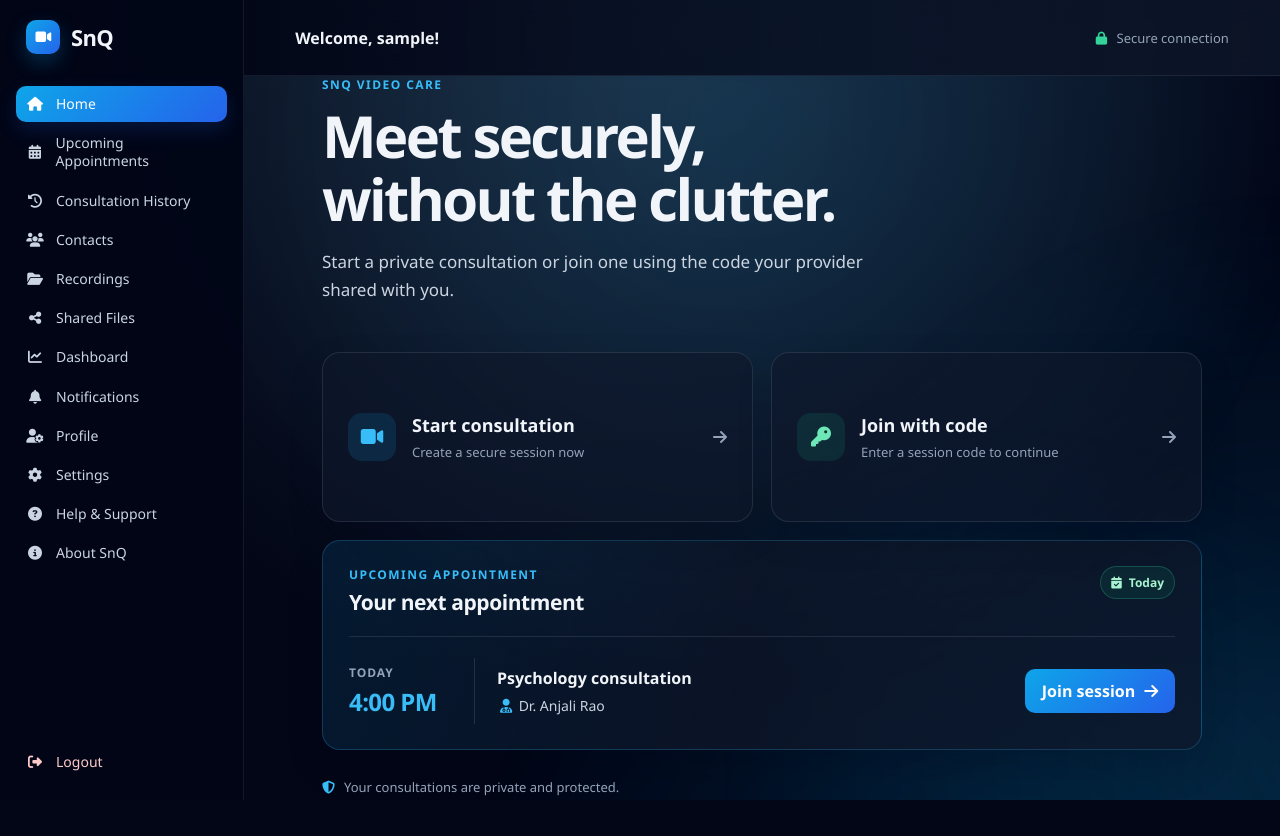
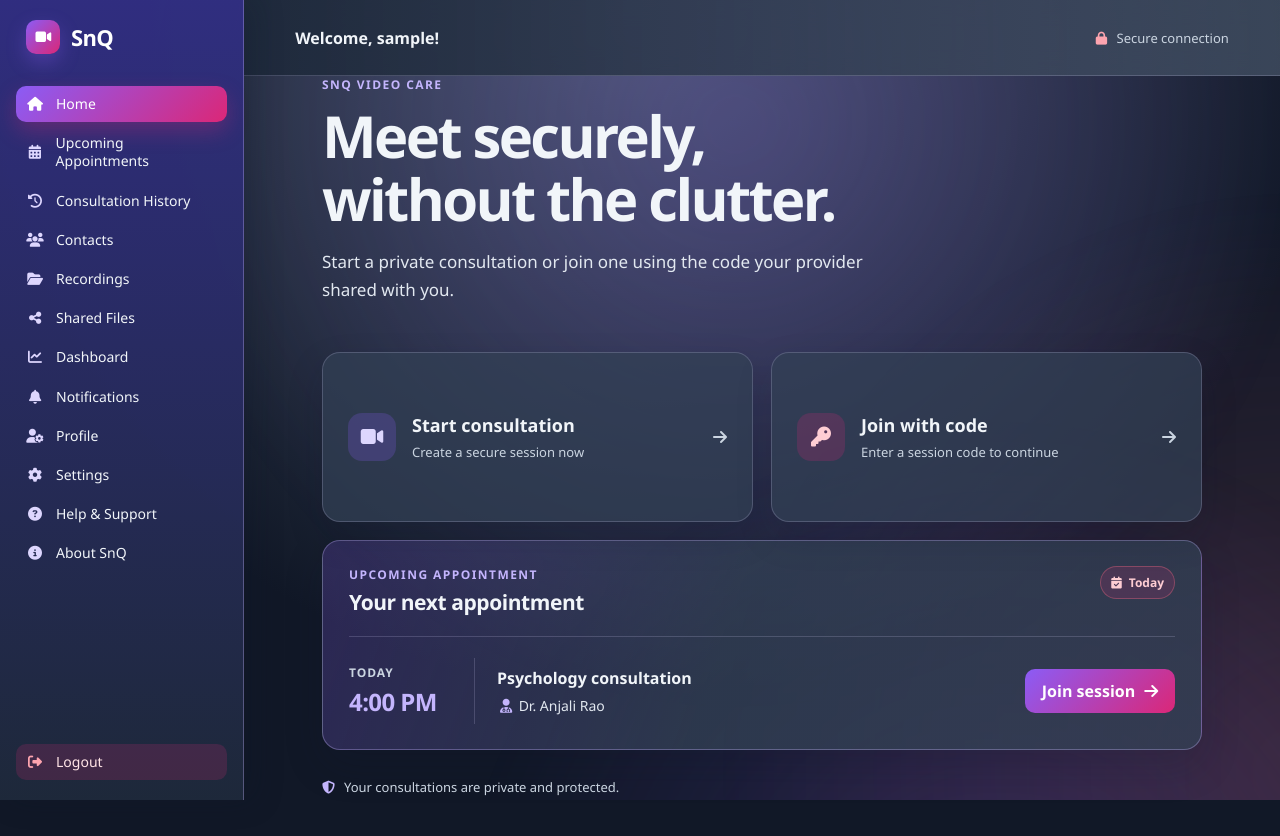
Before and after one commit to santoshki/snq_video_conferencing, a Flask app: page /home in a window 1280 px wide. Run offline with Flask 3, Linux system fonts and the light colour scheme; the visitor is signed in with stand-in values (Sample User, id 1).

Commit message:
1. Updated Home screen style.

```diff
--- a/static/snq_home_screen_style.css
+++ b/static/snq_home_screen_style.css
@@ -1,42 +1,47 @@
 :root {
-    --navy-950: #020617;
-    --navy-900: #0f172a;
-    --navy-800: #1e293b;
-    --sky-400: #38bdf8;
-    --sky-500: #0ea5e9;
-    --blue-600: #2563eb;
+    --navy-950: #111827;
+    --navy-900: #1f2937;
+    --navy-800: #334155;
+    --sky-400: #c4b5fd;
+    --sky-500: #8b5cf6;
+    --blue-600: #db2777;
     --slate-100: #f1f5f9;
-    --slate-300: #cbd5e1;
-    --slate-400: #94a3b8;
+    --slate-300: #e2e8f0;
+    --slate-400: #cbd5e1;
 }
 
 * { box-sizing: border-box; margin: 0; }
-body { min-height: 100vh; background: radial-gradient(circle at top, #1e293b 0%, var(--navy-950) 66%); color: var(--slate-100); font-family: "Segoe UI", system-ui, sans-serif; }
+body { min-height: 100vh; background: radial-gradient(circle at top, #475569 0%, var(--navy-950) 66%); color: var(--slate-100); font-family: "Segoe UI", system-ui, sans-serif; }
 button, input { font: inherit; }
 button { border: 0; }
 
 .wave-bg { position: fixed; inset: 0; z-index: -1; overflow: hidden; pointer-events: none; }
-.wave-bg span { position: absolute; width: 90vw; height: 90vw; border-radius: 50%; filter: blur(20px); background: radial-gradient(circle, rgba(14, 165, 233, .15), transparent 66%); animation: drift 17s ease-in-out infinite; }
+.wave-bg span { position: absolute; width: 90vw; height: 90vw; border-radius: 50%; filter: blur(20px); background: radial-gradient(circle, rgba(139, 92, 246, .22), transparent 66%); animation: drift 17s ease-in-out infinite; }
 .wave-bg span:nth-child(1) { top: -38vw; left: 8vw; }
 .wave-bg span:nth-child(2) { right: -42vw; bottom: -40vw; animation-delay: -6s; animation-duration: 22s; }
 .wave-bg span:nth-child(3) { left: 33vw; bottom: -58vw; animation-delay: -11s; }
+.wave-bg span:nth-child(2) { background: radial-gradient(circle, rgba(251, 113, 133, .16), transparent 66%); }
 @keyframes drift { 50% { transform: translate(5vw, 3vw) scale(1.08); } }
 
-.sidebar { position: fixed; inset: 0 auto 0 0; z-index: 2; width: 244px; padding: 20px 16px; display: flex; flex-direction: column; background: rgba(2, 6, 23, .94); border-right: 1px solid rgba(148, 163, 184, .12); }
-.brand { display: flex; align-items: center; gap: 11px; padding: 0 10px; color: var(--slate-100); font-size: 22px; font-weight: 700; text-decoration: none; letter-spacing: -.03em; }
-.brand-mark { width: 34px; height: 34px; display: grid; place-items: center; color: white; font-size: 14px; border-radius: 10px; background: linear-gradient(135deg, var(--sky-500), var(--blue-600)); box-shadow: 0 8px 20px rgba(14, 165, 233, .25); }
+.sidebar { position: fixed; inset: 0 auto 0 0; z-index: 2; width: 244px; padding: 20px 16px; display: flex; flex-direction: column; background: linear-gradient(180deg, rgba(49, 46, 129, .98), rgba(30, 41, 59, .98)); border-right: 1px solid rgba(196, 181, 253, .34); box-shadow: 10px 0 28px rgba(15, 23, 42, .22); }
+.brand { display: flex; align-items: center; gap: 11px; padding: 0 10px; color: #ffffff; font-size: 22px; font-weight: 700; text-decoration: none; letter-spacing: -.03em; }
+.brand-mark { width: 34px; height: 34px; display: grid; place-items: center; color: white; font-size: 14px; border-radius: 10px; background: linear-gradient(135deg, var(--sky-500), var(--blue-600)); box-shadow: 0 8px 20px rgba(139, 92, 246, .32); }
 .sidebar-menu { display: grid; gap: 3px; margin-top: 32px; }
-.sidebar-menu a, .logout-button { display: flex; align-items: center; gap: 12px; padding: 9px 10px; border-radius: 10px; color: var(--slate-300); font-size: 14px; line-height: 1.3; text-decoration: none; transition: background .2s ease, color .2s ease, transform .2s ease; }
-.sidebar-menu a:hover { color: white; background: rgba(56, 189, 248, .10); }
-.sidebar-menu a.active { color: white; background: linear-gradient(135deg, var(--sky-500), var(--blue-600)); box-shadow: 0 8px 20px rgba(37, 99, 235, .18); }
+.sidebar-menu a, .logout-button { display: flex; align-items: center; gap: 12px; padding: 9px 10px; border-radius: 10px; color: #f1f5f9; font-size: 14px; line-height: 1.3; text-decoration: none; transition: background .2s ease, color .2s ease, transform .2s ease; }
+.sidebar-menu a i { color: #ddd6fe; }
+.sidebar-menu a:hover { color: #ffffff; background: rgba(196, 181, 253, .20); }
+.sidebar-menu a:hover i { color: #ffffff; }
+.sidebar-menu a.active { color: #ffffff; background: linear-gradient(135deg, #8b5cf6, #db2777); box-shadow: 0 9px 22px rgba(219, 39, 119, .30); }
+.sidebar-menu a.active i { color: #ffffff; }
 .sidebar-menu i, .logout-button i { width: 18px; text-align: center; }
-.logout-button { margin-top: auto; color: #fecaca; }
-.logout-button:hover { color: white; background: rgba(239, 68, 68, .16); }
+.logout-button { margin-top: auto; color: #ffe4e6; background: rgba(219, 39, 119, .18); }
+.logout-button i { color: #fda4af; }
+.logout-button:hover { color: #ffffff; background: rgba(219, 39, 119, .34); }
 
-.top-bar { position: fixed; top: 0; left: 244px; right: 0; z-index: 1; height: 76px; padding: 0 clamp(24px, 4vw, 64px); display: flex; align-items: center; justify-content: space-between; background: linear-gradient(90deg, rgba(2, 6, 23, .92), rgba(15, 23, 42, .74)); border-bottom: 1px solid rgba(148, 163, 184, .12); backdrop-filter: blur(12px); }
+.top-bar { position: fixed; top: 0; left: 244px; right: 0; z-index: 1; height: 76px; padding: 0 clamp(24px, 4vw, 64px); display: flex; align-items: center; justify-content: space-between; background: linear-gradient(90deg, rgba(30, 41, 59, .94), rgba(71, 85, 105, .72)); border-bottom: 1px solid rgba(221, 214, 254, .20); backdrop-filter: blur(12px); }
 .top-bar p { font-size: 16px; font-weight: 600; }
 .security-status { color: var(--slate-400); font-size: 13px; }
-.security-status i { color: #34d399; margin-right: 6px; }
+.security-status i { color: #fda4af; margin-right: 6px; }
 
 .page-content { min-height: 100vh; margin-left: 244px; padding: 76px clamp(24px, 5vw, 84px) 40px; display: grid; place-items: center; }
 .home-panel { width: min(100%, 880px); }
@@ -46,23 +51,23 @@ h1 { max-width: 600px; font-size: clamp(34px, 5vw, 58px); line-height: 1.08; let
 .hero-description { max-width: 560px; margin-top: 18px; color: var(--slate-300); font-size: 17px; line-height: 1.65; }
 
 .quick-actions { display: grid; grid-template-columns: repeat(2, minmax(0, 1fr)); gap: 18px; margin-top: 48px; }
-.action-card { min-height: 170px; padding: 25px; display: flex; align-items: center; gap: 16px; color: var(--slate-100); text-align: left; cursor: pointer; border: 1px solid rgba(203, 213, 225, .12); border-radius: 18px; background: rgba(15, 23, 42, .62); box-shadow: 0 15px 35px rgba(2, 6, 23, .15); transition: transform .2s ease, border-color .2s ease, box-shadow .2s ease; }
-.action-card:hover, .action-card:focus-visible { transform: translateY(-4px); outline: none; border-color: rgba(56, 189, 248, .65); box-shadow: 0 18px 34px rgba(14, 165, 233, .16); }
+.action-card { min-height: 170px; padding: 25px; display: flex; align-items: center; gap: 16px; color: var(--slate-100); text-align: left; cursor: pointer; border: 1px solid rgba(221, 214, 254, .20); border-radius: 18px; background: rgba(51, 65, 85, .72); box-shadow: 0 15px 35px rgba(15, 23, 42, .18); transition: transform .2s ease, border-color .2s ease, box-shadow .2s ease; }
+.action-card:hover, .action-card:focus-visible { transform: translateY(-4px); outline: none; border-color: rgba(196, 181, 253, .78); box-shadow: 0 18px 34px rgba(139, 92, 246, .22); }
 .action-icon { width: 48px; height: 48px; flex: 0 0 48px; display: grid; place-items: center; border-radius: 14px; font-size: 20px; }
-.new-meeting .action-icon { color: var(--sky-400); background: rgba(14, 165, 233, .14); }
-.join-meeting .action-icon { color: #6ee7b7; background: rgba(16, 185, 129, .13); }
+.new-meeting .action-icon { color: #ddd6fe; background: rgba(139, 92, 246, .22); }
+.join-meeting .action-icon { color: #fecdd3; background: rgba(219, 39, 119, .20); }
 .action-copy { display: grid; gap: 6px; }
 .action-copy strong { font-size: 18px; }
 .action-copy small { color: var(--slate-400); font-size: 13px; line-height: 1.45; }
 .action-arrow { margin-left: auto; color: var(--slate-400); transition: transform .2s ease, color .2s ease; }
 .action-card:hover .action-arrow { color: var(--sky-400); transform: translateX(3px); }
-.appointment-card { margin-top: 18px; padding: 25px 26px; border: 1px solid rgba(56, 189, 248, .22); border-radius: 18px; background: linear-gradient(110deg, rgba(14, 165, 233, .12), rgba(15, 23, 42, .72) 46%); box-shadow: 0 16px 38px rgba(2, 6, 23, .14); }
-.appointment-heading { display: flex; align-items: flex-start; justify-content: space-between; gap: 20px; padding-bottom: 20px; border-bottom: 1px solid rgba(203, 213, 225, .12); }
+.appointment-card { margin-top: 18px; padding: 25px 26px; border: 1px solid rgba(196, 181, 253, .34); border-radius: 18px; background: linear-gradient(110deg, rgba(139, 92, 246, .22), rgba(51, 65, 85, .76) 46%); box-shadow: 0 16px 38px rgba(15, 23, 42, .18); }
+.appointment-heading { display: flex; align-items: flex-start; justify-content: space-between; gap: 20px; padding-bottom: 20px; border-bottom: 1px solid rgba(221, 214, 254, .18); }
 .appointment-heading .eyebrow { margin-bottom: 5px; }
 .appointment-heading h2 { font-size: 21px; letter-spacing: -.02em; }
-.appointment-status { display: inline-flex; flex: 0 0 auto; align-items: center; gap: 7px; padding: 7px 10px; color: #a7f3d0; border: 1px solid rgba(52, 211, 153, .25); border-radius: 999px; background: rgba(16, 185, 129, .10); font-size: 12px; font-weight: 700; }
+.appointment-status { display: inline-flex; flex: 0 0 auto; align-items: center; gap: 7px; padding: 7px 10px; color: #fecdd3; border: 1px solid rgba(251, 113, 133, .34); border-radius: 999px; background: rgba(219, 39, 119, .16); font-size: 12px; font-weight: 700; }
 .appointment-details { display: grid; grid-template-columns: 126px minmax(0, 1fr) auto; align-items: center; gap: 22px; padding-top: 21px; }
-.appointment-time { min-height: 66px; padding-right: 22px; display: grid; align-content: center; gap: 4px; border-right: 1px solid rgba(203, 213, 225, .14); }
+.appointment-time { min-height: 66px; padding-right: 22px; display: grid; align-content: center; gap: 4px; border-right: 1px solid rgba(221, 214, 254, .18); }
 .appointment-day { color: var(--slate-400); font-size: 12px; font-weight: 700; letter-spacing: .08em; text-transform: uppercase; }
 .appointment-time strong { color: var(--sky-400); font-size: 24px; letter-spacing: -.025em; }
 .appointment-info { display: grid; gap: 7px; }
@@ -73,8 +78,8 @@ h1 { max-width: 600px; font-size: clamp(34px, 5vw, 58px); line-height: 1.08; let
 .privacy-note { display: flex; align-items: center; gap: 9px; margin-top: 28px; color: var(--slate-400); font-size: 13px; }
 .privacy-note i { color: var(--sky-400); }
 
-.modal { position: fixed; inset: 0; z-index: 5; display: none; align-items: center; justify-content: center; padding: 20px; background: rgba(2, 6, 23, .78); backdrop-filter: blur(6px); }
-.modal-content { width: min(100%, 480px); padding: 28px; border: 1px solid rgba(203, 213, 225, .15); border-radius: 20px; background: linear-gradient(145deg, #17233a, #0b1222); box-shadow: 0 24px 70px rgba(0, 0, 0, .55); }
+.modal { position: fixed; inset: 0; z-index: 5; display: none; align-items: center; justify-content: center; padding: 20px; background: rgba(15, 23, 42, .78); backdrop-filter: blur(6px); }
+.modal-content { width: min(100%, 480px); padding: 28px; border: 1px solid rgba(221, 214, 254, .22); border-radius: 20px; background: linear-gradient(145deg, #475569, #1e293b); box-shadow: 0 24px 70px rgba(15, 23, 42, .55); }
 .modal-header { display: flex; align-items: flex-start; justify-content: space-between; margin-bottom: 28px; }
 .modal-header .eyebrow { margin-bottom: 6px; }
 .modal-header h2 { font-size: 23px; letter-spacing: -.025em; }
@@ -84,23 +89,23 @@ h1 { max-width: 600px; font-size: clamp(34px, 5vw, 58px); line-height: 1.08; let
 .form-group { display: grid; gap: 8px; }
 .form-group label { color: var(--slate-300); font-size: 14px; font-weight: 600; }
 .form-group label span { color: var(--slate-400); font-weight: 400; }
-.form-group input { width: 100%; min-width: 0; padding: 13px 14px; color: var(--slate-100); border: 1px solid rgba(148, 163, 184, .22); border-radius: 10px; outline: none; background: rgba(2, 6, 23, .55); }
-.form-group input:focus { border-color: var(--sky-400); box-shadow: 0 0 0 3px rgba(56, 189, 248, .12); }
+.form-group input { width: 100%; min-width: 0; padding: 13px 14px; color: var(--slate-100); border: 1px solid rgba(221, 214, 254, .25); border-radius: 10px; outline: none; background: rgba(15, 23, 42, .50); }
+.form-group input:focus { border-color: var(--sky-400); box-shadow: 0 0 0 3px rgba(196, 181, 253, .18); }
 .input-with-btn { display: flex; gap: 10px; }
 .copy-btn, .cancel-btn, .primary-btn { min-height: 44px; padding: 0 16px; cursor: pointer; border-radius: 10px; font-weight: 600; transition: filter .2s ease, background .2s ease, box-shadow .2s ease; }
 .copy-btn, .cancel-btn { color: var(--slate-100); background: var(--navy-800); }
-.copy-btn:hover, .cancel-btn:hover { background: #334155; }
+.copy-btn:hover, .cancel-btn:hover { background: #475569; }
 .primary-btn { color: white; background: linear-gradient(135deg, var(--sky-500), var(--blue-600)); }
-.primary-btn:hover { filter: brightness(1.08); box-shadow: 0 8px 18px rgba(37, 99, 235, .28); }
+.primary-btn:hover { filter: brightness(1.08); box-shadow: 0 8px 18px rgba(219, 39, 119, .30); }
 .modal-actions { display: grid; grid-template-columns: 1fr 1fr; gap: 12px; margin-top: 6px; }
 
 @media (max-width: 760px) {
-    .sidebar { position: static; width: auto; min-height: auto; padding: 14px 18px; flex-direction: row; align-items: center; gap: 16px; border-bottom: 1px solid rgba(148, 163, 184, .12); border-right: 0; }
+    .sidebar { position: static; width: auto; min-height: auto; padding: 14px 18px; flex-direction: row; align-items: center; gap: 16px; border-bottom: 1px solid rgba(221, 214, 254, .20); border-right: 0; }
     .sidebar-menu { display: flex; margin: 0; gap: 4px; overflow-x: auto; scrollbar-width: none; }
     .sidebar-menu a, .logout-button { padding: 9px; }
     .sidebar-menu span, .logout-button span { display: none; }
     .logout-button { margin: 0 0 0 auto; }
-    .top-bar { position: static; height: auto; padding: 13px 18px; background: rgba(2, 6, 23, .75); }
+    .top-bar { position: static; height: auto; padding: 13px 18px; background: rgba(30, 41, 59, .84); }
     .page-content { min-height: calc(100vh - 110px); margin: 0; padding: 58px 24px; place-items: start center; }
 }
 @media (max-width: 560px) {
@@ -112,7 +117,7 @@ h1 { max-width: 600px; font-size: clamp(34px, 5vw, 58px); line-height: 1.08; let
     .appointment-heading { align-items: center; }
     .appointment-heading h2 { font-size: 19px; }
     .appointment-details { grid-template-columns: 1fr; gap: 16px; }
-    .appointment-time { min-height: auto; padding: 0 0 16px; border-right: 0; border-bottom: 1px solid rgba(203, 213, 225, .14); }
+    .appointment-time { min-height: auto; padding: 0 0 16px; border-right: 0; border-bottom: 1px solid rgba(221, 214, 254, .18); }
     .appointment-join { width: 100%; }
     .modal-content { padding: 22px; }
 }
```
